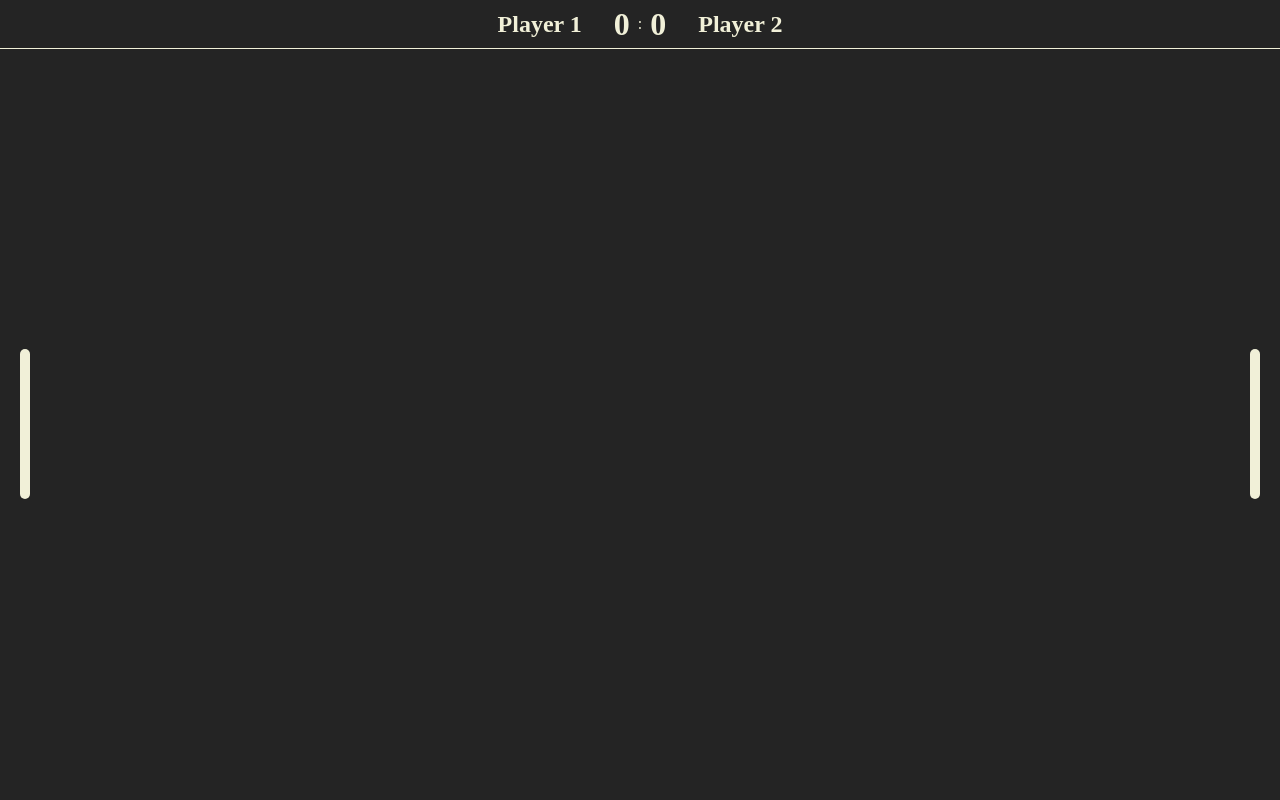
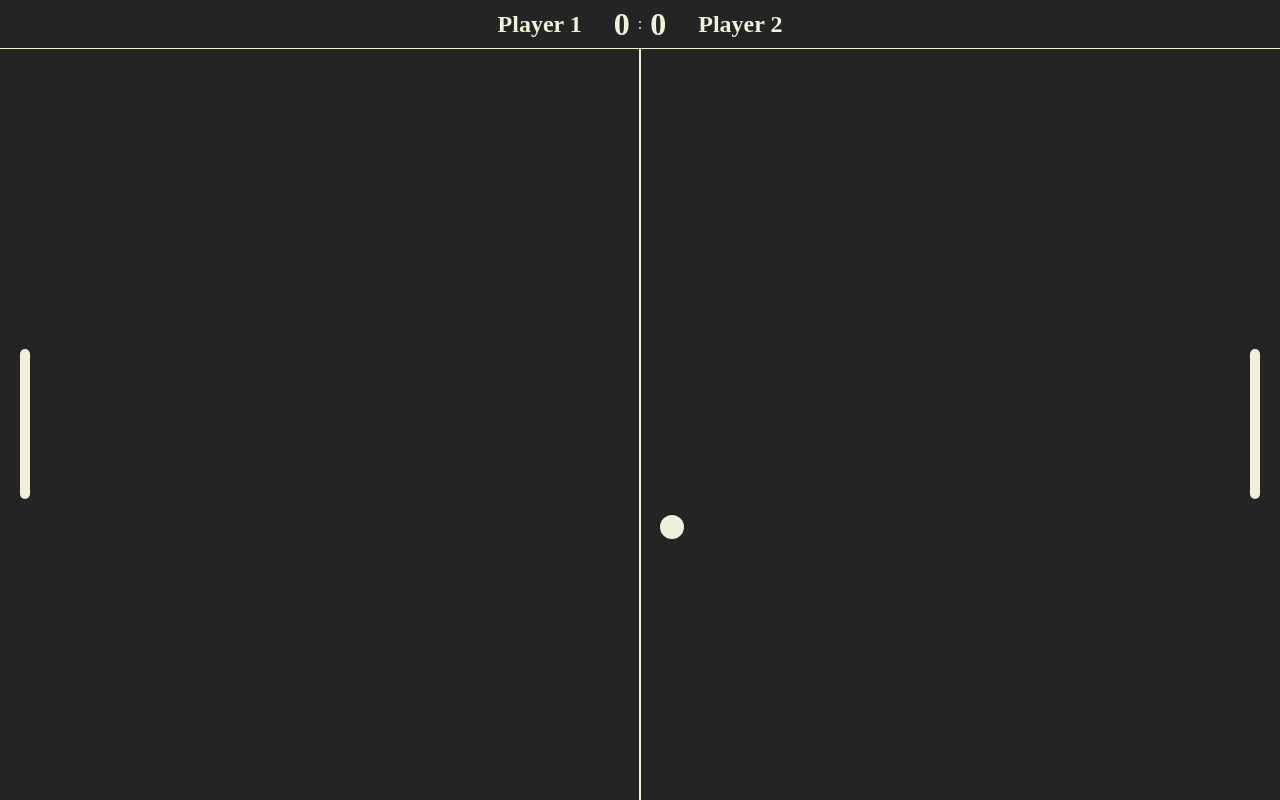
Before and after one commit to Sadzak23/pong, a React (Vite) app: page / in a window 1280 px wide. Built offline with nearby package versions, Linux system fonts and the light colour scheme.

Commit message:
Create Ball with movement logic

```diff
--- a/src/App.tsx
+++ b/src/App.tsx
@@ -1,12 +1,10 @@
 import { FC } from 'react';
 import './styles/App.scss';
 import { Game } from './components/GameBoard/GameBoard';
-import { Header } from './components/Header.tsx/Header';
 
 export const App: FC = () => {
   return (
     <>
-      <Header />
       <Game />
     </>
   );
--- /dev/null
+++ b/src/components/Ball/Ball.tsx
@@ -0,0 +1,54 @@
+import { FC, useEffect, useState } from 'react';
+import { ICoordinates } from 'src/styles/types/Game';
+import { setBallDirection } from 'src/utils/ballUtils';
+
+export const Ball: FC = () => {
+  const [position, setPosition] = useState<ICoordinates>({ x: 150, y: 10 });
+  const [movement, setMovement] = useState({
+    x: !!Math.round(Math.random()),
+    y: !!Math.round(Math.random()),
+  });
+  const [increments, setIncrements] = useState(setBallDirection());
+
+  // Controll Bounce
+  useEffect(() => {
+    const headerHeight = 50;
+    const ballR = 24;
+    const maxLeft = document.body.clientWidth - ballR - 30;
+    const maxTop = document.body.clientHeight - headerHeight - ballR;
+
+    // Bounce horizontal
+    if (position.x <= 20 && !movement.x) {
+      setMovement(e => ({ ...e, x: true }));
+    } else if (position.x >= maxLeft && movement.x) {
+      setMovement(e => ({ ...e, x: false }));
+    }
+    // Bounce vertical
+    if (position.y < 0) {
+      setMovement(e => ({ ...e, y: true }));
+    } else if (position.y >= maxTop) {
+      setMovement(e => ({ ...e, y: false }));
+    }
+  }, [position, movement.x]);
+
+  // Controll Movement
+  useEffect(() => {
+    let intervalId: number;
+    const movementRate = 5;
+
+    const move = () => {
+      setPosition(e => {
+        const top = movement.y ? e.y + increments.y : e.y - increments.y;
+        const left = movement.x ? e.x + increments.x : e.x - increments.x;
+        return { y: top, x: left };
+      });
+    };
+    intervalId = setInterval(move, movementRate);
+
+    return () => {
+      clearInterval(intervalId);
+    };
+  }, [movement, increments]);
+
+  return <div className="ball" style={{ top: position.y, left: position.x }} />;
+};
--- a/src/components/GameBoard/GameBoard.tsx
+++ b/src/components/GameBoard/GameBoard.tsx
@@ -1,11 +1,21 @@
 import { FC } from 'react';
 import { Paddel } from 'src/components/Paddel/Paddel';
+import { Ball } from '../Ball/Ball';
+import { Header } from '../Header.tsx/Header';
+import { GameProvider } from 'src/context/GameContext';
 
 export const Game: FC = () => {
   return (
     <div className="game">
-      <Paddel player="p1" />
-      <Paddel player="p2" />
+      <Header />
+      <GameProvider>
+        <div className="board">
+          <div className="devider" />
+          <Paddel player="p1" />
+          <Paddel player="p2" />
+          <Ball />
+        </div>
+      </GameProvider>
     </div>
   );
 };
--- a/src/components/Paddel/Paddel.tsx
+++ b/src/components/Paddel/Paddel.tsx
@@ -1,4 +1,5 @@
-import { FC, useEffect, useState } from 'react';
+import { FC, useContext, useEffect, useState } from 'react';
+import { GameContext } from 'src/context/GameContext';
 import { PlayerMove } from 'src/styles/types/Game';
 import { controls, movementSpeed } from 'src/utils/settings';
 
@@ -7,18 +8,21 @@ interface Props {
 }
 
 export const Paddel: FC<Props> = ({ player }) => {
-  const [top, setTop] = useState((document.body.clientHeight - 200) / 2);
   const [move, setMove] = useState<PlayerMove>('');
   const [keyUpPressed, setKeyUpPressed] = useState(false);
   const [keyDownPressed, setKeyDownPressed] = useState(false);
+
+  const { play } = useContext(GameContext);
+  const y = useContext(GameContext)[player].y;
+  const setY = useContext(GameContext)[player].setY;
 
   useEffect(() => {
     const increment = 10;
     const maxTop = document.body.clientHeight - 200;
     let intervalId: number;
 
-    const moveUp = () => setTop(e => (e > increment ? e - increment : 0));
-    const moveDown = () => setTop(e => (e < maxTop ? e + increment : maxTop));
+    const moveUp = () => setY(e => (e > increment ? e - increment : 0));
+    const moveDown = () => setY(e => (e < maxTop ? e + increment : maxTop));
 
     if (move === 'up') {
       intervalId = setInterval(moveUp, movementSpeed);
@@ -29,9 +33,10 @@ export const Paddel: FC<Props> = ({ player }) => {
     return () => {
       clearInterval(intervalId);
     };
-  }, [move]);
+  }, [move, setY]);
 
   useEffect(() => {
+    if (play) {
       const handleMove = (e: KeyboardEvent) => {
         if (e.code === controls[player].up) {
           setMove('up');
@@ -44,7 +49,8 @@ export const Paddel: FC<Props> = ({ player }) => {
 
       window.addEventListener('keydown', handleMove);
       return () => window.removeEventListener('keydown', handleMove);
-  }, [player]);
+    }
+  }, [player, play]);
 
   useEffect(() => {
     const handleStop = (e: KeyboardEvent) => {
@@ -63,5 +69,5 @@ export const Paddel: FC<Props> = ({ player }) => {
     };
   }, [player, keyDownPressed, keyUpPressed]);
 
-  return <div className={`paddle ${player}`} style={{ top }}></div>;
+  return <div className={`paddle ${player}`} style={{ top: y }}></div>;
 };
--- /dev/null
+++ b/src/context/GameContext.tsx
@@ -0,0 +1,65 @@
+import {
+  Dispatch,
+  ReactNode,
+  SetStateAction,
+  createContext,
+  useEffect,
+  useState,
+} from 'react';
+
+interface IGameContext {
+  play: boolean;
+  setPlay: Dispatch<SetStateAction<boolean>>;
+  p1: {
+    y: number;
+    setY: Dispatch<SetStateAction<number>>;
+  };
+  p2: {
+    y: number;
+    setY: Dispatch<SetStateAction<number>>;
+  };
+}
+
+export const GameContext = createContext<IGameContext>({
+  play: false,
+  setPlay: () => {},
+  p1: {
+    y: (document.body.clientHeight - 200) / 2,
+    setY: () => {},
+  },
+  p2: {
+    y: (document.body.clientHeight - 200) / 2,
+    setY: () => {},
+  },
+});
+
+export const GameProvider = ({ children }: { children: ReactNode }) => {
+  const [play, setPlay] = useState(true);
+  const [p1Y, setP1Y] = useState((document.body.clientHeight - 200) / 2);
+  const [p2Y, setP2Y] = useState((document.body.clientHeight - 200) / 2);
+
+  useEffect(() => {
+    const handlePause = (e: KeyboardEvent) => {
+      if (['KeyP', 'Space'].includes(e.code)) {
+        setPlay(e => !e);
+      }
+    };
+    window.addEventListener('keydown', handlePause);
+    return () => {
+      window.removeEventListener('keydown', handlePause);
+    };
+  }, []);
+
+  return (
+    <GameContext.Provider
+      value={{
+        play,
+        setPlay,
+        p1: { y: p1Y, setY: setP1Y },
+        p2: { y: p2Y, setY: setP2Y },
+      }}
+    >
+      {children}
+    </GameContext.Provider>
+  );
+};
--- a/src/styles/App.scss
+++ b/src/styles/App.scss
@@ -1,4 +1,6 @@
 @import './common/base';
 
-@import './components/game';
+@import './components/ball';
 @import './components/paddle';
+
+@import './page/game';
--- /dev/null
+++ b/src/styles/components/_ball.scss
@@ -0,0 +1,7 @@
+.ball {
+  height: 24px;
+  width: 24px;
+  border-radius: 50%;
+  position: absolute;
+  background-color: var(--light-color);
+}
--- a/src/styles/components/_game.scss
+++ /dev/null
@@ -1,4 +0,0 @@
-.game {
-  padding: 0px 10px;
-  position: relative;
-}
--- /dev/null
+++ b/src/styles/page/_game.scss
@@ -0,0 +1,19 @@
+.game {
+  display: flex;
+  flex-direction: column;
+  height: 100vh;
+
+  .board {
+    padding: 0px 10px;
+    position: relative;
+    flex: 1;
+    display: flex;
+    justify-content: center;
+    .devider {
+      position: absolute;
+      background-color: var(--light-color);
+      height: 100%;
+      width: 2px;
+    }
+  }
+}
--- a/src/styles/types/Game.ts
+++ b/src/styles/types/Game.ts
@@ -1,3 +1,7 @@
 export type LsItem = 'p1-score' | 'p2-score';
 export type PlayerId = 'p1' | 'p2';
 export type PlayerMove = 'up' | 'down' | '';
+export type ICoordinates = {
+  x: number;
+  y: number;
+};
--- /dev/null
+++ b/src/utils/ballUtils.ts
@@ -0,0 +1,7 @@
+import { ballSpeed } from './settings';
+
+export const setBallDirection = () => {
+  const x = Math.random() * ballSpeed;
+  const y = ballSpeed - x;
+  return { x, y };
+};
--- a/src/utils/settings.ts
+++ b/src/utils/settings.ts
@@ -1,4 +1,5 @@
 export const movementSpeed = 20;
+export const ballSpeed = 5;
 
 export const controls = {
   p1: { up: 'KeyW', down: 'KeyS' },
```
Lines whose indentation alone changed are shown as unchanged.
